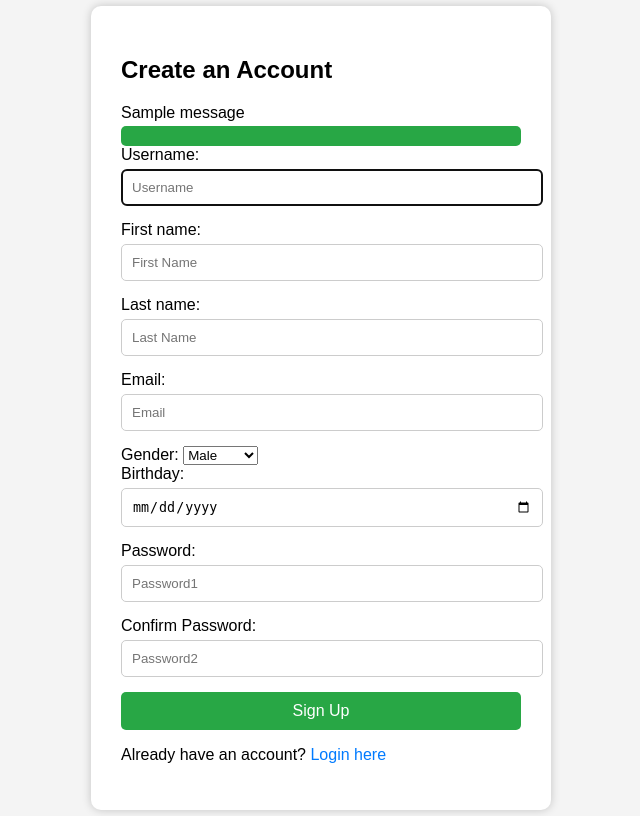
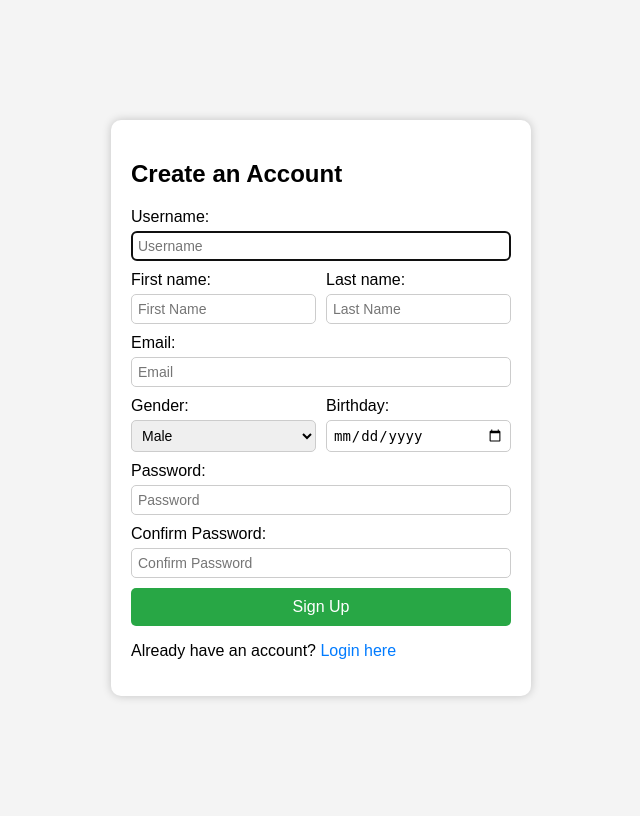
Before and after one commit to MUHAMMADIBRAHIM028/django-web, a Django app: page /signup/ in a window 1280 px wide. Shown: the whole page, without its empty margins (319-959 px from the left). Run offline with Django 5.2, Linux system fonts and the light colour scheme; tables that the repository leaves empty hold one stand-in row (values such as "Sample post"); one stand-in notice (Sample message) is shown.

Commit message:
update signup form

```diff
--- a/djangoweb/homepage/forms.py
+++ b/djangoweb/homepage/forms.py
@@ -70,6 +70,6 @@ class SignupForm(UserCreationForm):
     def __init__(self, *args, **kwargs):
         super(SignupForm, self).__init__(*args, **kwargs)
         # Apply bootstrap styling
-        for fieldname in ['password1', 'password2']:
-            self.fields[fieldname].widget.attrs.update({'class': 'form-control', 'placeholder': fieldname.replace('password', 'Password')})
-            self.fields[fieldname].help_text = ''
+        #for fieldname in ['password1', 'password2']:
+         #   self.fields[fieldname].widget.attrs.update({'class': 'form-control', 'placeholder': fieldname.replace('password', 'Password')})
+          #  self.fields[fieldname].help_text = ''
--- a/djangoweb/homepage/templates/homepage/signup.html
+++ b/djangoweb/homepage/templates/homepage/signup.html
@@ -4,46 +4,128 @@
 <meta charset="UTF-8">
 <title>Sign Up</title>
 <style>
-        body { font-family: Arial, sans-serif; background:#f4f4f4; display:flex; justify-content:center; align-items:center; height:100vh; }
-        .container { background:white; padding:30px; border-radius:10px; box-shadow:0 0 10px rgba(0,0,0,0.2); width:400px; }
-        input { width:100%; padding:10px; margin:5px 0 15px 0; border-radius:5px; border:1px solid #ccc; }
-        button { width:100%; padding:10px; background:#28a745; color:white; border:none; border-radius:5px; cursor:pointer; font-size:16px; }
+    body {
+        font-family: Arial, sans-serif;
+        background: #f4f4f4;
+        display: flex;
+        justify-content: center;
+        align-items: center;
+        height: 100vh;
+    }
+    .container {
+        background: white;
+        padding: 20px;
+        border-radius: 10px;
+        box-shadow: 0 0 10px rgba(0,0,0,0.2);
+        width: 380px;
+    }
+    input, select {
+        width: 100%;
+        padding: 6px;
+        margin: 5px 0 10px 0;
+        border-radius: 5px;
+        border: 1px solid #ccc;
+        font-size: 14px;
+        box-sizing: border-box;
+    }
+    button {
+        width: 100%;
+        padding: 10px;
+        background: #28a745;
+        color: white;
+        border: none;
+        border-radius: 5px;
+        cursor: pointer;
+        font-size: 16px;
+    }
     button:hover { background:#218838; }
-        .message { padding:10px; margin-bottom:10px; border-radius:5px; }
-        .success { background:#d4edda; color:#155724; }
-        .error { background:#f8d7da; color:#721c24; }
-        a { text-decoration:none; color:#007bff; }
+    .row { display: flex; gap: 10px; }
+    .col { flex: 1; }
+    .text-danger { font-size: 12px; color: red; }
+    a { text-decoration: none; color: #007bff; }
 </style>
 </head>
 <body>
 <div class="container">
 <h2>Create an Account</h2>
-    {% if messages %}
-        {% for message in messages %}
-            <div class="alert {% if message.tags %}alert-{{ message.tags }}{% else %}alert-info{% endif %} alert-dismissible fade show" role="alert">
-                {{ message }}
-                <button type="button" class="btn-close" data-bs-dismiss="alert" aria-label="Close"></button>
-            </div>
-        {% endfor %}
-    {% endif %}
 
-    <form method="post" novalidate>
+<form method="post">
     {% csrf_token %}
-        {% for field in form %}
-            <div class="mb-3">
-                {{ field.label_tag }}
-                {{ field }}
-                {% if field.errors %}
-                    <div class="text-danger">{{ field.errors|striptags }}</div>
+
+    <!-- Username -->
+    <div>
+        {{ form.username.label_tag }}
+        {{ form.username }}
+        {% if form.username.errors %}
+            <div class="text-danger">{{ form.username.errors|striptags }}</div>
         {% endif %}
     </div>
-        {% endfor %}
-        <button type="submit" class="btn btn-primary w-100">Sign Up</button>
+
+    <!-- First Name & Last Name in single row -->
+    <div class="row">
+        <div class="col">
+            {{ form.first_name.label_tag }}
+            {{ form.first_name }}
+            {% if form.first_name.errors %}
+                <div class="text-danger">{{ form.first_name.errors|striptags }}</div>
+            {% endif %}
+        </div>
+        <div class="col">
+            {{ form.last_name.label_tag }}
+            {{ form.last_name }}
+            {% if form.last_name.errors %}
+                <div class="text-danger">{{ form.last_name.errors|striptags }}</div>
+            {% endif %}
+        </div>
+    </div>
+
+    <!-- Email -->
+    <div>
+        {{ form.email.label_tag }}
+        {{ form.email }}
+        {% if form.email.errors %}
+            <div class="text-danger">{{ form.email.errors|striptags }}</div>
+        {% endif %}
+    </div>
+
+    <!-- Gender & Birthday in single row -->
+    <div class="row">
+        <div class="col">
+            {{ form.gender.label_tag }}
+            {{ form.gender }}
+            {% if form.gender.errors %}
+                <div class="text-danger">{{ form.gender.errors|striptags }}</div>
+            {% endif %}
+        </div>
+        <div class="col">
+            {{ form.birthday.label_tag }}
+            {{ form.birthday }}
+            {% if form.birthday.errors %}
+                <div class="text-danger">{{ form.birthday.errors|striptags }}</div>
+            {% endif %}
+        </div>
+    </div>
+
+    <!-- Password -->
+    <div>
+        {{ form.password1.label_tag }}
+        {{ form.password1 }}
+        {% if form.password1.errors %}
+            <div class="text-danger">{{ form.password1.errors|striptags }}</div>
+        {% endif %}
+    </div>
+    <div>
+        {{ form.password2.label_tag }}
+        {{ form.password2 }}
+        {% if form.password2.errors %}
+            <div class="text-danger">{{ form.password2.errors|striptags }}</div>
+        {% endif %}
+    </div>
+
+    <button type="submit">Sign Up</button>
 </form>
 
 <p class="mt-3 text-center">Already have an account? <a href="{% url 'login' %}">Login here</a></p>
 </div>
-
-<script src="https://cdn.jsdelivr.net/npm/bootstrap@5.3.2/dist/js/bootstrap.bundle.min.js"></script>
 </body>
 </html>
--- a/djangoweb/webpage/settings.py
+++ b/djangoweb/webpage/settings.py
@@ -55,7 +55,7 @@ ROOT_URLCONF = 'webpage.urls'
 TEMPLATES = [
     {
         'BACKEND': 'django.template.backends.django.DjangoTemplates',
-        'DIRS': [],
+        'DIRS': [BASE_DIR / 'templates'],
         'APP_DIRS': True,
         'OPTIONS': {
             'context_processors': [
@@ -79,7 +79,7 @@ DATABASES = {
         'NAME': 'myprojectdb',           # Database name you created
         'USER': 'myprojectuser',         # User you created
         'PASSWORD': 'mypassword',        # Password for the user
-         'HOST': 'localhost',        # EC2 public IP or private if same server
+         'HOST': '56.228.24.7',        # EC2 public IP or private if same server
         'PORT': '5432',
     }
 }
```
Lines whose indentation alone changed are shown as unchanged.
